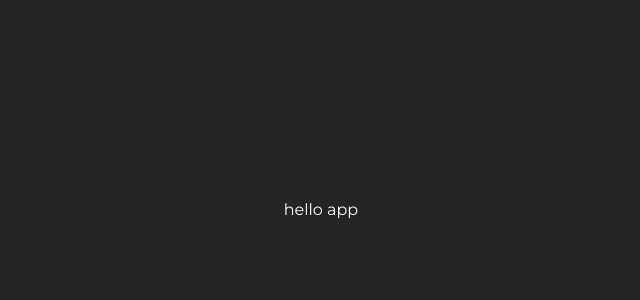
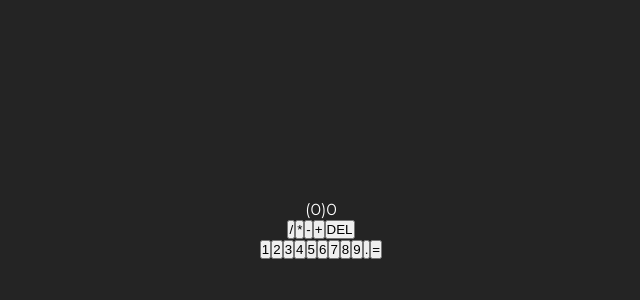
Before and after one commit to keremenen/calculator, a React (Vite) app: page / in a window 1280 px wide. Shown: the top 300 px of the page, without its empty margins (319-959 px from the left). Built offline with nearby package versions, Linux system fonts and the light colour scheme.

Commit message:
Base html structure

```diff
--- a/src/App.jsx
+++ b/src/App.jsx
@@ -3,9 +3,33 @@
 function App() {
 
   return (
-    <>
-      hello app
-    </>
+    <div className='App'>
+      <div className='wrapper'>
+        <div className='display'>
+          <span>(0)</span>0
+        </div>
+        <div className='controls'>
+          <button>/</button>
+          <button>*</button>
+          <button>-</button>
+          <button>+</button>
+          <button>DEL</button>
+        </div>
+        <div className='digits'>
+          <button>1</button>
+          <button>2</button>
+          <button>3</button>
+          <button>4</button>
+          <button>5</button>
+          <button>6</button>
+          <button>7</button>
+          <button>8</button>
+          <button>9</button>
+          <button>.</button>
+          <button>=</button>
+        </div>
+      </div>
+    </div>
   )
 }
 
```
